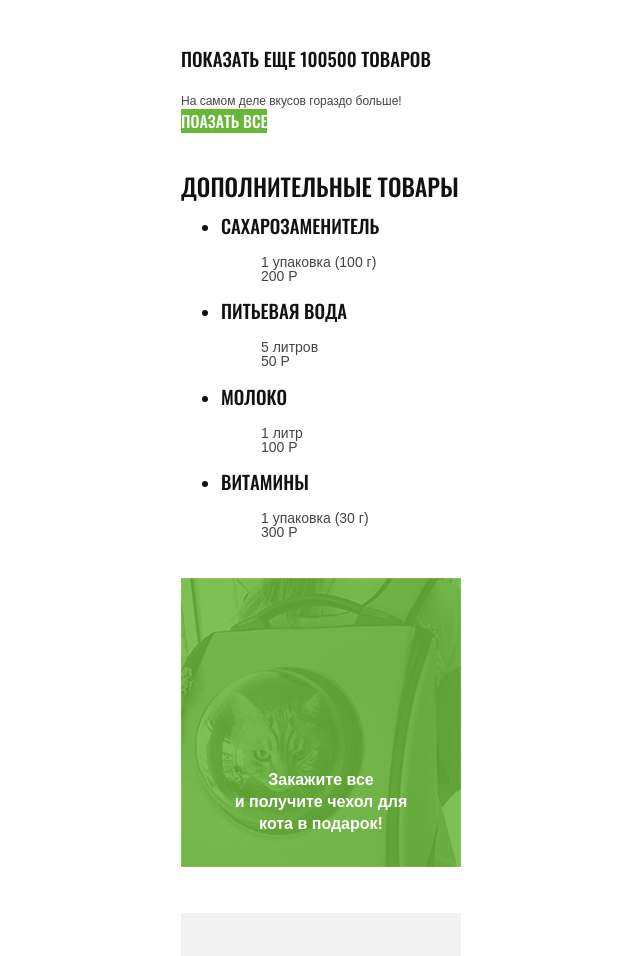
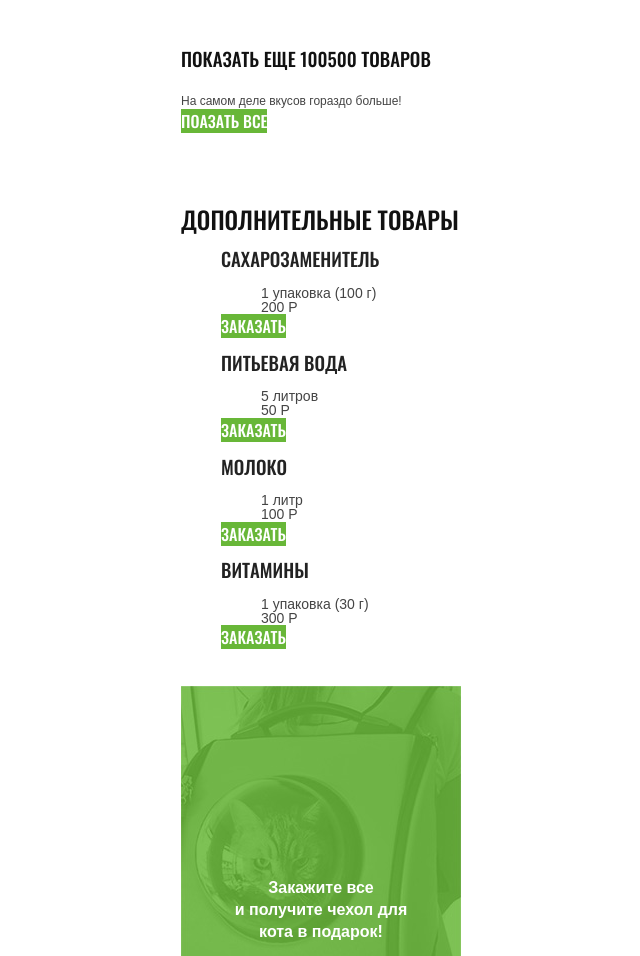
Before and after one commit to plum0302/111171-cat-energy-18, a website: page source/catalog.html in a window 1280 px wide. Shown: the part 2895-3851 px from the top of the page, without its empty margins (319-959 px from the left). Drawn offline with nearby package versions, Linux system fonts and the light colour scheme; files that its build step writes are made by us from their sources.

Commit message:
добавляет стили форме

```diff
--- a/source/catalog.html
+++ b/source/catalog.html
@@ -169,6 +169,7 @@
                   200 Р
                 </li>
               </ul>
+              <a class="goods-list__button button" href="#">Заказать</a>
             </li>
             <li class="extra-goods__item goods-list">
               <h3 class="goods-list__title">
@@ -182,6 +183,7 @@
                   50 Р
                 </li>
               </ul>
+              <a class="goods-list__button button" href="#">Заказать</a>
             </li>
             <li class="extra-goods__item goods-list">
               <h3 class="goods-list__title">
@@ -195,6 +197,7 @@
                   100 Р
                 </li>
               </ul>
+              <a class="goods-list__button button" href="#">Заказать</a>
             </li>
             <li class="extra-goods__item goods-list">
               <h3 class="goods-list__title">
@@ -208,6 +211,7 @@
                   300 Р
                 </li>
               </ul>
+              <a class="goods-list__button button" href="#">Заказать</a>
             </li>
           </ul>
         </div>
--- a/source/sass/blocks/extra-goods.scss
+++ b/source/sass/blocks/extra-goods.scss
@@ -6,3 +6,7 @@
   font-size: 24px;
   line-height: 24px;
 }
+
+.extra-goods__list {
+  list-style: none;
+}
--- a/source/sass/style.scss
+++ b/source/sass/style.scss
@@ -13,6 +13,8 @@
 @import "./blocks/catalog.scss";
 @import "./blocks/catalog-item.scss";
 @import "./blocks/characteristics.scss";
+@import "./blocks/extra-goods.scss";
+@import "./blocks/goods-list.scss";
 @import "./blocks/example-block.scss";
 @import "./blocks/item-info.scss";
 @import "./blocks/indicator.scss";
```
